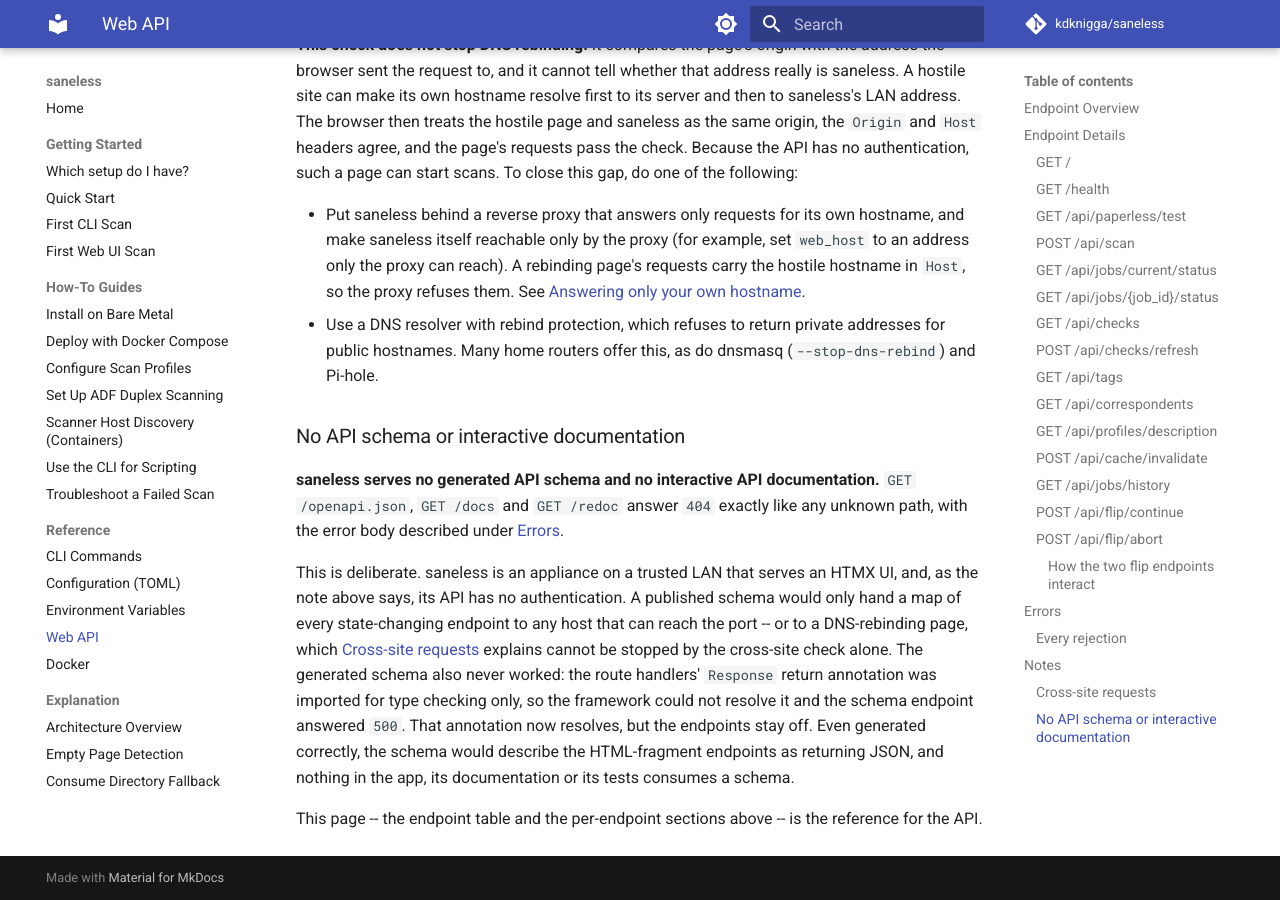
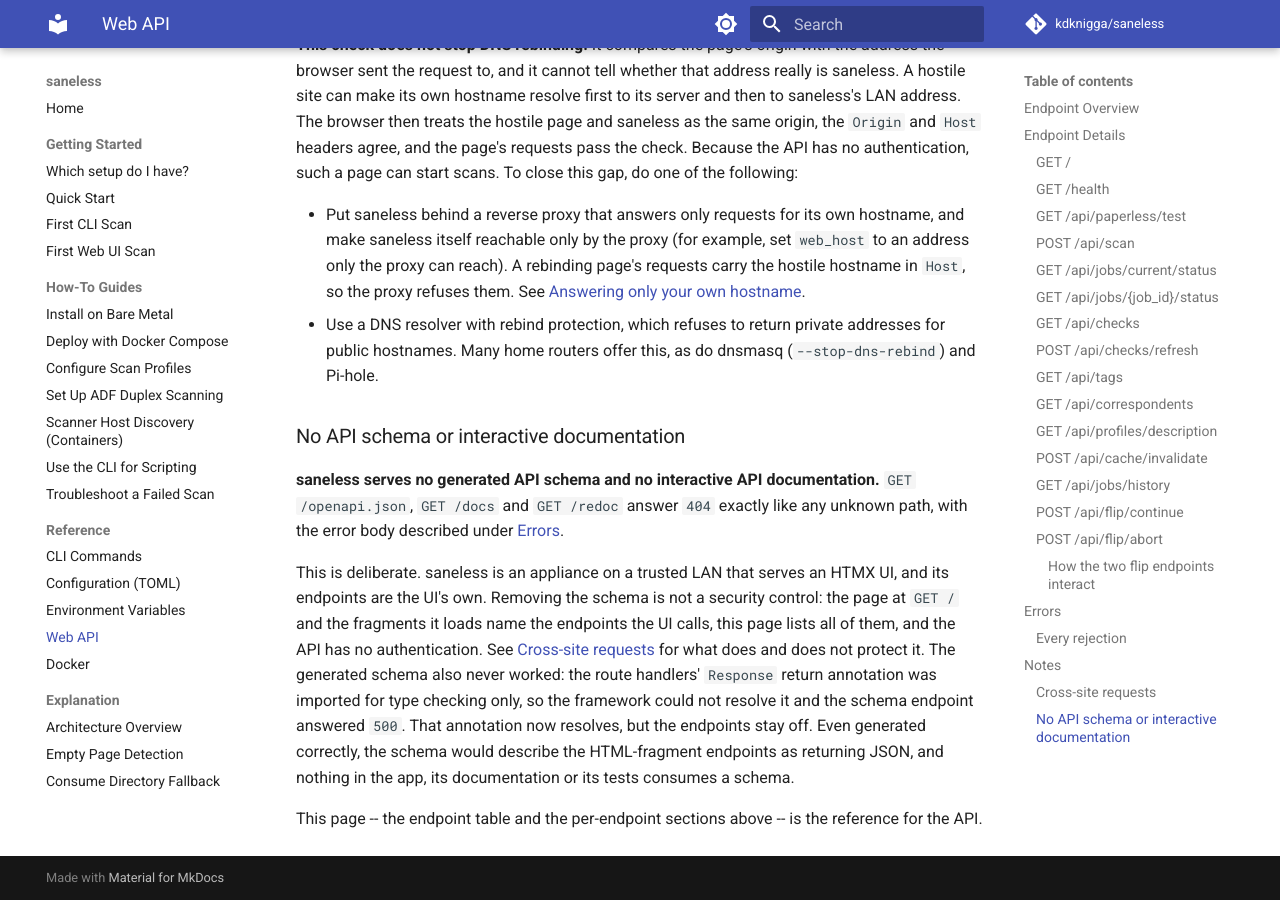
Before and after one commit to kdknigga/saneless, an MkDocs documentation site: the page built from docs/reference/web-api.md, in a window 1280 px wide and 900 px high, scrolled down 14437 px. Built offline with MkDocs 1.6.1 and Material for MkDocs 9.7.7, drawn with Linux system fonts in a browser that asks for light colours; comment, search, counter and statistics services are not loaded.

Commit message:
fix(33): WR-02 drop false security rationale for removing the API schema
Co-Authored-By: Claude Opus 5 <noreply@anthropic.com>
Claude-Session: https://claude.ai/code/session_014cDLWnaTZaPFEjHjuecuzR

```diff
--- a/docs/reference/web-api.md
+++ b/docs/reference/web-api.md
@@ -339,6 +339,6 @@ Browsers do not send `Sec-Fetch-Site` to a plain-HTTP address such as `http://<l
 
 **saneless serves no generated API schema and no interactive API documentation.** `GET /openapi.json`, `GET /docs` and `GET /redoc` answer `404` exactly like any unknown path, with the error body described under [Errors](#errors).
 
-This is deliberate. saneless is an appliance on a trusted LAN that serves an HTMX UI, and, as the note above says, its API has no authentication. A published schema would only hand a map of every state-changing endpoint to any host that can reach the port -- or to a DNS-rebinding page, which [Cross-site requests](#cross-site-requests) explains cannot be stopped by the cross-site check alone. The generated schema also never worked: the route handlers' `Response` return annotation was imported for type checking only, so the framework could not resolve it and the schema endpoint answered `500`. That annotation now resolves, but the endpoints stay off. Even generated correctly, the schema would describe the HTML-fragment endpoints as returning JSON, and nothing in the app, its documentation or its tests consumes a schema.
+This is deliberate. saneless is an appliance on a trusted LAN that serves an HTMX UI, and its endpoints are the UI's own. Removing the schema is not a security control: the page at `GET /` and the fragments it loads name the endpoints the UI calls, this page lists all of them, and the API has no authentication. See [Cross-site requests](#cross-site-requests) for what does and does not protect it. The generated schema also never worked: the route handlers' `Response` return annotation was imported for type checking only, so the framework could not resolve it and the schema endpoint answered `500`. That annotation now resolves, but the endpoints stay off. Even generated correctly, the schema would describe the HTML-fragment endpoints as returning JSON, and nothing in the app, its documentation or its tests consumes a schema.
 
 This page -- the endpoint table and the per-endpoint sections above -- is the reference for the API.
```
